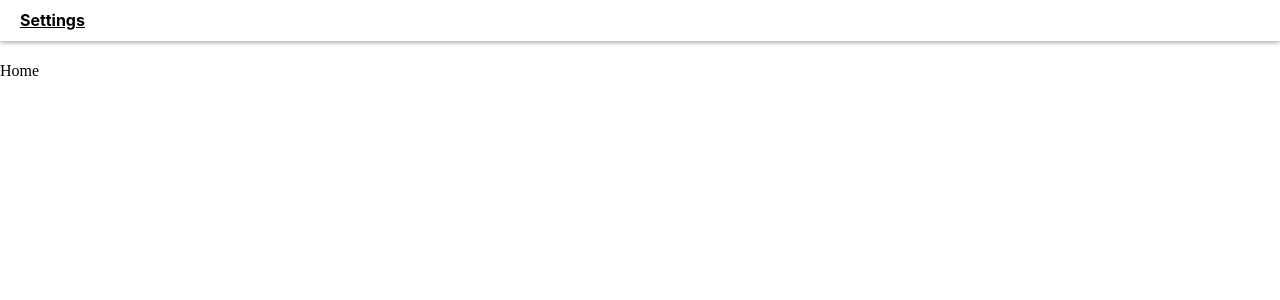
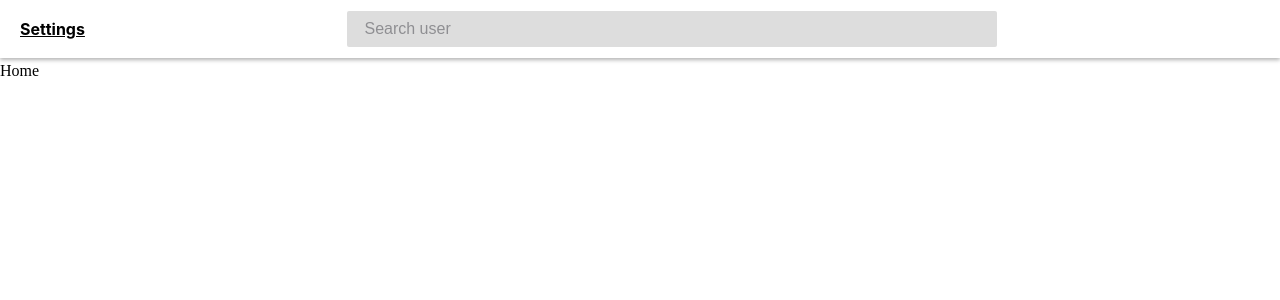
Before and after one commit to youssefSamih/infinite-image-scroll-react, a Next.js app: page / in a window 1280 px wide. Shown: the top 300 px of the page. Built offline with nearby package versions, Linux system fonts and the light colour scheme.

Commit message:
feat: finish header design

```diff
--- /dev/null
+++ b/src/modules/Home/components/SearchInput/index.tsx
@@ -0,0 +1,8 @@
+import React from 'react';
+import Input from 'ui/Input';
+
+const SearchInput = () => {
+  return <Input placeholder="Search user" width={650} />;
+};
+
+export default SearchInput;
--- a/src/pages/index.tsx
+++ b/src/pages/index.tsx
@@ -1,9 +1,10 @@
+import SearchInput from 'modules/Home/components/SearchInput';
 import React from 'react';
 import Layout from 'ui/Layout';
 
 const Home = () => {
   return (
-    <Layout>
+    <Layout Component={SearchInput}>
       <div>Home</div>
     </Layout>
   );
--- /dev/null
+++ b/src/ui/Input/index.tsx
@@ -0,0 +1,39 @@
+import React, { ChangeEvent } from 'react';
+import { InputContainer, InputStyle, Label } from './style';
+
+interface InputProps {
+  id?: string;
+  type?: string;
+  name?: string;
+  label?: string;
+  placeholder?: string;
+  required?: boolean;
+  autocomplete?: string;
+  value?: string;
+  onChange?: (event: ChangeEvent<HTMLInputElement>) => void;
+  width?: number;
+}
+
+const Input = ({
+  name,
+  type,
+  placeholder,
+  required,
+  label,
+  autocomplete,
+  onChange,
+  width,
+}: InputProps) => {
+  return (
+    <InputContainer {...{ width }}>
+      {label && <Label>{label}</Label>}
+      <InputStyle
+        id={name}
+        aria-label={label}
+        {...{ name, type, placeholder, required, autocomplete, onChange }}
+      />
+    </InputContainer>
+  );
+};
+
+export default Input;
--- /dev/null
+++ b/src/ui/Input/style.ts
@@ -0,0 +1,53 @@
+import styled from 'styled-components';
+
+interface InputContainerProps {
+  width?: number;
+}
+
+export const InputStyle = styled.input`
+  font-size: 1em;
+  font-weight: ${({ theme }) => theme.fonts.weight.light};
+  padding: 0.5rem 1rem;
+  border-radius: 2px;
+  width: 100%;
+  outline: none;
+  color: ${({ theme }) => theme.colors.grey[700]};
+  text-align: left;
+  background-color: ${({ theme }) => theme.colors.grey[200]};
+  border: 1px solid transparent;
+
+  &:focus {
+    border: ${({ theme }) => `1px solid ${theme.colors.primary.main}`};
+  }
+
+  &::-webkit-input-placeholder {
+    color: ${({ theme }) => theme.colors.grey[700]};
+    opacity: 0.5;
+  }
+
+  &::-moz-placeholder {
+    color: ${({ theme }) => theme.colors.grey[700]};
+    opacity: 0.5;
+  }
+
+  &::placeholder {
+    color: ${({ theme }) => theme.colors.grey[700]};
+    opacity: 0.5;
+  }
+`;
+
+export const Label = styled.label`
+  display: block;
+  margin: 0 0 0.5rem 0;
+  line-height: 1.33;
+  font-size: 0.93em;
+  width: 15%;
+  font-weight: ${({ theme }) => theme.fonts.weight.medium};
+  color: ${({ theme }) => `${theme.colors.grey[700]}`};
+`;
+
+export const InputContainer = styled.div<InputContainerProps>`
+  display: flex;
+  align-items: center;
+  width: ${({ width }) => (width ? `${width}px` : '100%')};
+`;
```
